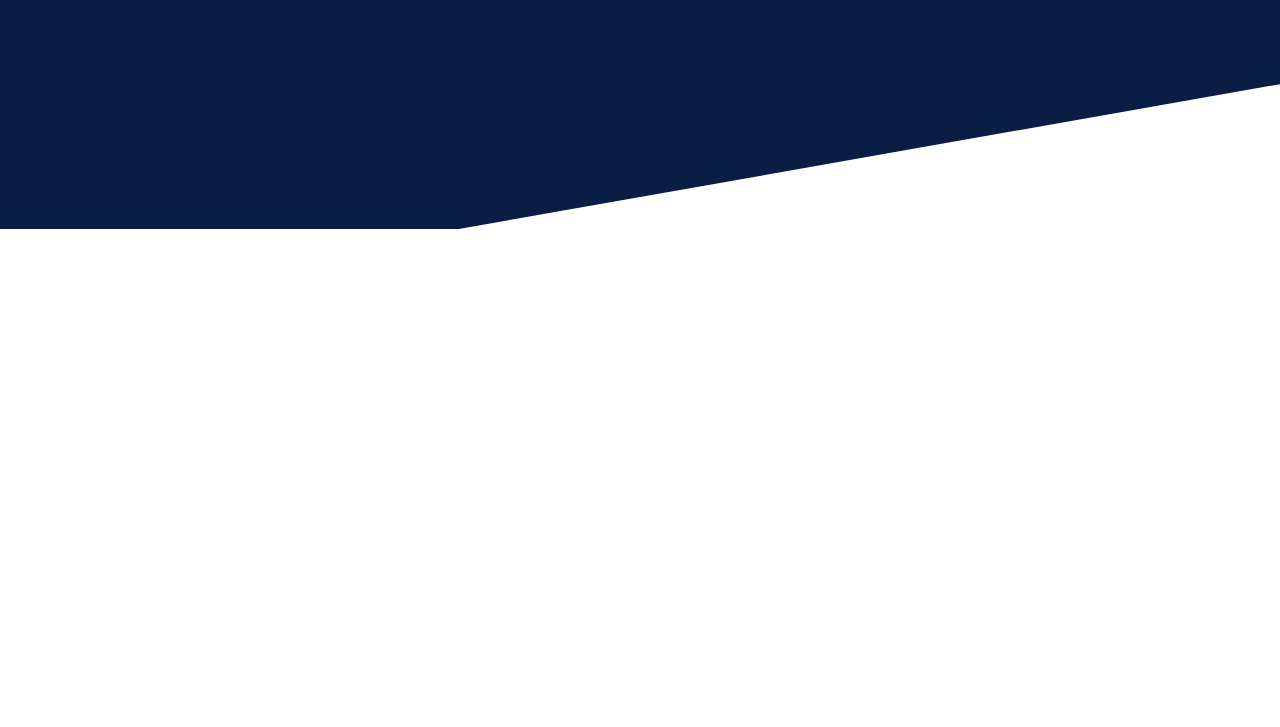
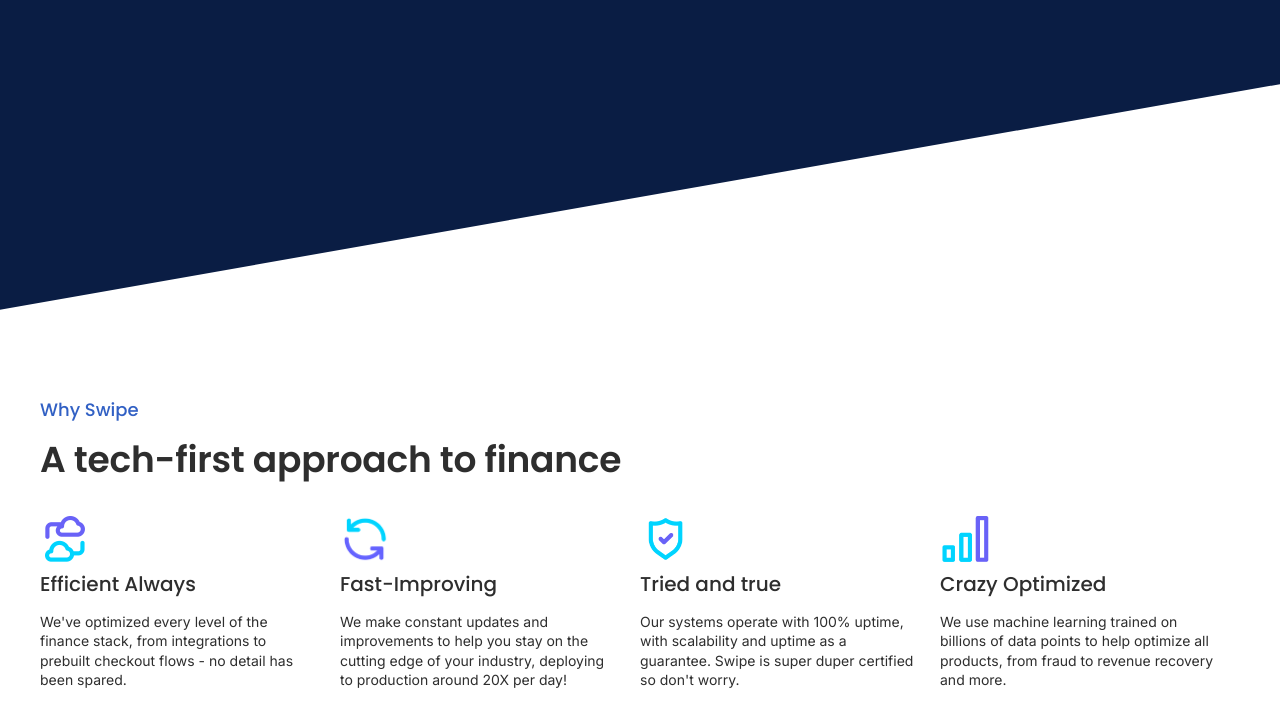
Before and after one commit to Mateus-Bernardi/Html-Css-Projects, a plain HTML site: page Project Swipe/index.html in a window 1280 px wide. Shown: the part 3354-4081 px from the top of the page. Before the commit the page ends 3583 px from the top, so only its background shows below. Drawn offline with Linux system fonts and the light colour scheme.

Commit message:
feat: Build the Why Swipe section
- Adds the "Why Swipe" section to highlight key benefits.
- Uses a four-card layout to detail features like efficiency, speed, reliability, and optimization.

```diff
--- a/Project Swipe/index.html
+++ b/Project Swipe/index.html
@@ -211,6 +211,67 @@
           </div>
         </div>
       </section>
+      <!-- ========== WHY SWIPE SECTION ========== -->
+      <section class="why-swipe">
+        <div class="container">
+          <p class="subtitle">Why Swipe</p>
+          <h2>A tech-first approach to finance</h2>
+          <div class="card-container">
+            <div class="card">
+              <img
+                src="assets/cloud-icon.png"
+                alt="A data cloud icon"
+                class="icon"
+              />
+              <h3>Efficient Always</h3>
+              <p class="secondary-text">
+                We've optimized every level of the finance stack, from
+                integrations to prebuilt checkout flows - no detail has been
+                spared.
+              </p>
+            </div>
+            <div class="card">
+              <img
+                src="assets/cycle-icon.png"
+                alt="A continuous improvement cycle icon"
+                class="icon"
+              />
+              <h3>Fast-Improving</h3>
+              <p class="secondary-text">
+                We make constant updates and improvements to help you stay on
+                the cutting edge of your industry, deploying to production
+                around 20X per day!
+              </p>
+            </div>
+            <div class="card">
+              <img
+                src="assets/shield-icon.png"
+                alt="A security shield icon"
+                class="icon"
+              />
+              <h3>Tried and true</h3>
+              <p class="secondary-text">
+                Our systems operate with 100% uptime, with scalability and
+                uptime as a guarantee. Swipe is super duper certified so don't
+                worry.
+              </p>
+            </div>
+            <div class="card">
+              <img
+                src="assets/bars-icon.png"
+                alt="A bar chart icon"
+                class="icon"
+              />
+              <h3>Crazy Optimized</h3>
+              <p class="secondary-text">
+                We use machine learning trained on billions of data points to
+                help optimize all products, from fraud to revenue recovery and
+                more.
+              </p>
+            </div>
+          </div>
+        </div>
+      </section>
     </main>
   </body>
 </html>
--- a/Project Swipe/style.css
+++ b/Project Swipe/style.css
@@ -493,3 +493,23 @@
   max-width: 470px;
   border-radius: 24px;
 }
+
+/* === WHY SWIPE === */
+
+.why-swipe {
+  width: 100%;
+  padding: var(--space-48) 0;
+}
+.why-swipe .card-container {
+  display: flex;
+  margin: var(--space-8) 0;
+}
+.why-swipe .card-container .card {
+  width: 25%;
+  padding: 0 var(--space-2) 0 0;
+  margin: 0 var(--space-4) 0 0;
+}
+.why-swipe .secondary-text {
+  /* Contextual override to make text darker here */
+  color: var(--text-dark);
+}
```
